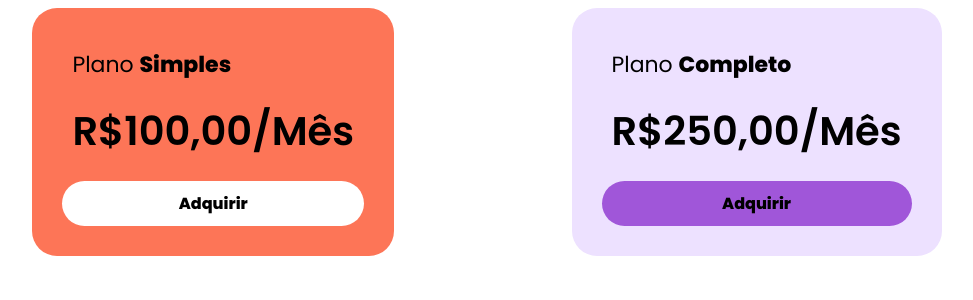
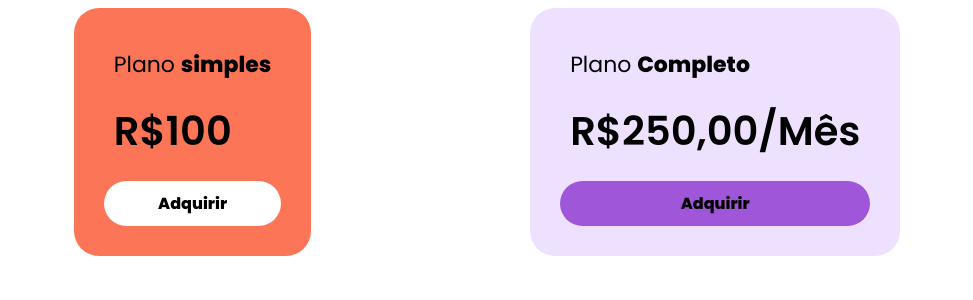
Before and after one commit to Felip3ra/fundamentosAngular, an Angular app: page / in a window 1280 px wide. Shown: the top 300 px of the page, without its empty margins (153-1126 px from the left). Built offline with nearby package versions, Linux system fonts and the light colour scheme.

Commit message:
feat: encadeamento opcional na interpolação

```diff
--- a/src/app/card-button/card-button.component.ts
+++ b/src/app/card-button/card-button.component.ts
@@ -3,7 +3,7 @@ import { Component } from '@angular/core';
 @Component({
   selector: 'app-card-button',
   templateUrl: './card-button.component.html',
-  styleUrl: './card-button.component.scss'
+  styleUrls: ['./card-button.component.scss']
 })
 export class CardButtonComponent {
 
--- a/src/app/card-roxo-button/card-roxo-button.component.ts
+++ b/src/app/card-roxo-button/card-roxo-button.component.ts
@@ -3,7 +3,7 @@ import { Component } from '@angular/core';
 @Component({
   selector: 'app-card-roxo-button',
   templateUrl: './card-roxo-button.component.html',
-  styleUrl: './card-roxo-button.component.scss'
+  styleUrls: ['./card-roxo-button.component.scss']
 })
 export class CardRoxoButtonComponent {
 
--- a/src/app/card-roxo/card-roxo.component.ts
+++ b/src/app/card-roxo/card-roxo.component.ts
@@ -3,7 +3,7 @@ import { Component } from '@angular/core';
 @Component({
   selector: 'card-roxo',
   templateUrl: './card-roxo.component.html',
-  styleUrl: './card-roxo.component.scss'
+  styleUrls: ['./card-roxo.component.scss']
 })
 export class CardRoxoComponent {
 
--- a/src/app/card/card.component.html
+++ b/src/app/card/card.component.html
@@ -1,6 +1,6 @@
 <div class="card">
-    <div class="card__plan card__item">Plano <b>Simples</b></div>
-    <div class="card__price card__item">R$100,00/Mês</div>
+    <div class="card__plan card__item">Plano <b>{{plano.infos?.tipo ? plano.infos.tipo: 'vazio'}}</b></div>
+    <div class="card__price card__item">R${{plano.infos?.preco}}</div>
     <app-card-button></app-card-button>
 
 </div>
--- a/src/app/card/card.component.ts
+++ b/src/app/card/card.component.ts
@@ -1,4 +1,13 @@
 import { Component } from '@angular/core';
+
+interface IPlano{
+  infos: IInfos;
+}
+
+interface IInfos{
+  tipo: string;
+  preco: number;
+}
 
 @Component({
   selector: 'app-card',
@@ -7,4 +16,11 @@ import { Component } from '@angular/core';
 })
 export class CardComponent {
 
+  //@ts-ignore
+  plano : IPlano = {
+    infos: {
+      tipo: 'simples',
+      preco: 100
+    },
+  };
 }
```
Also changed, not shown: src/app/app.module.ts (+5 -10 lines), src/app/cards/cards.module.ts (added, +30 -0 lines).
